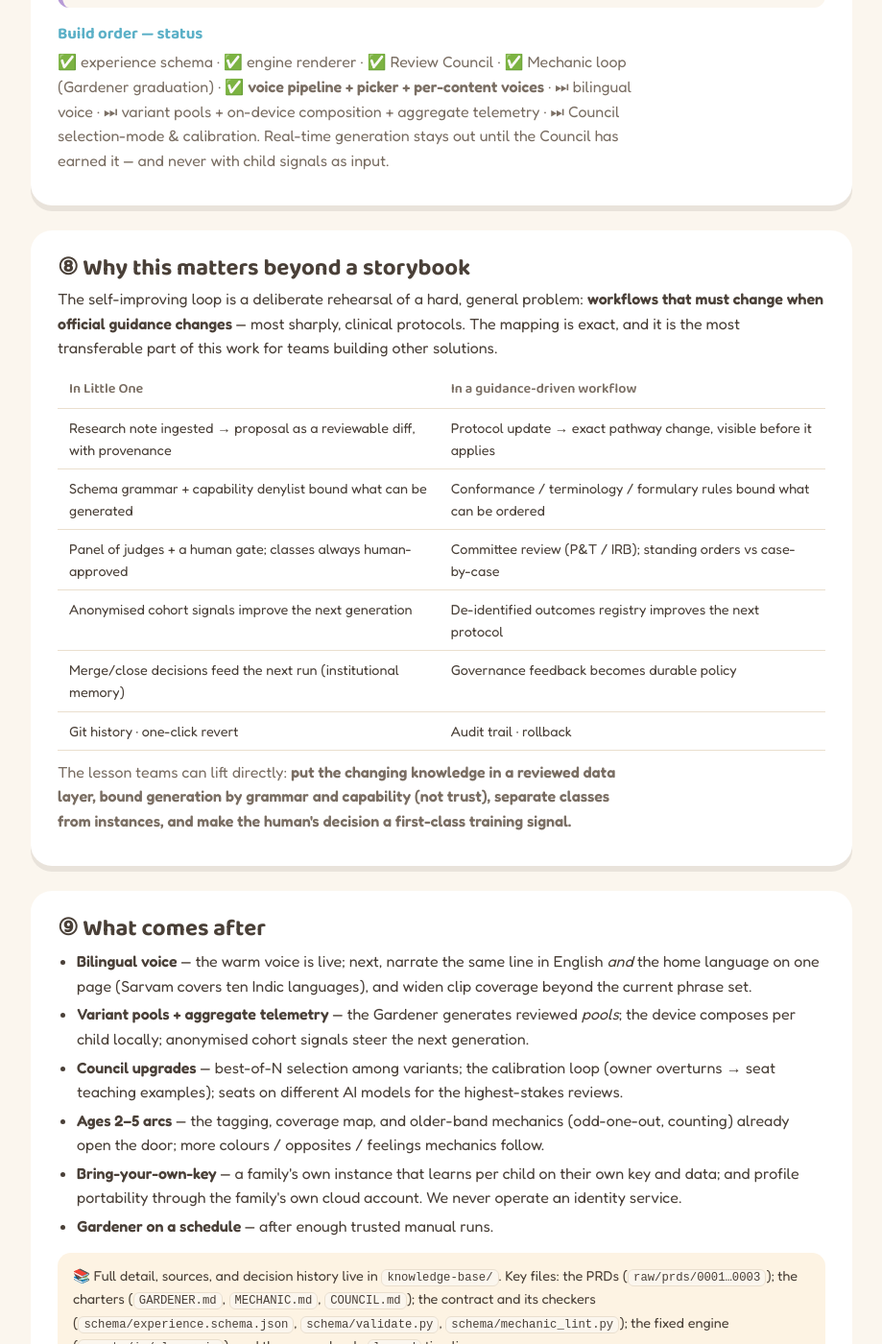
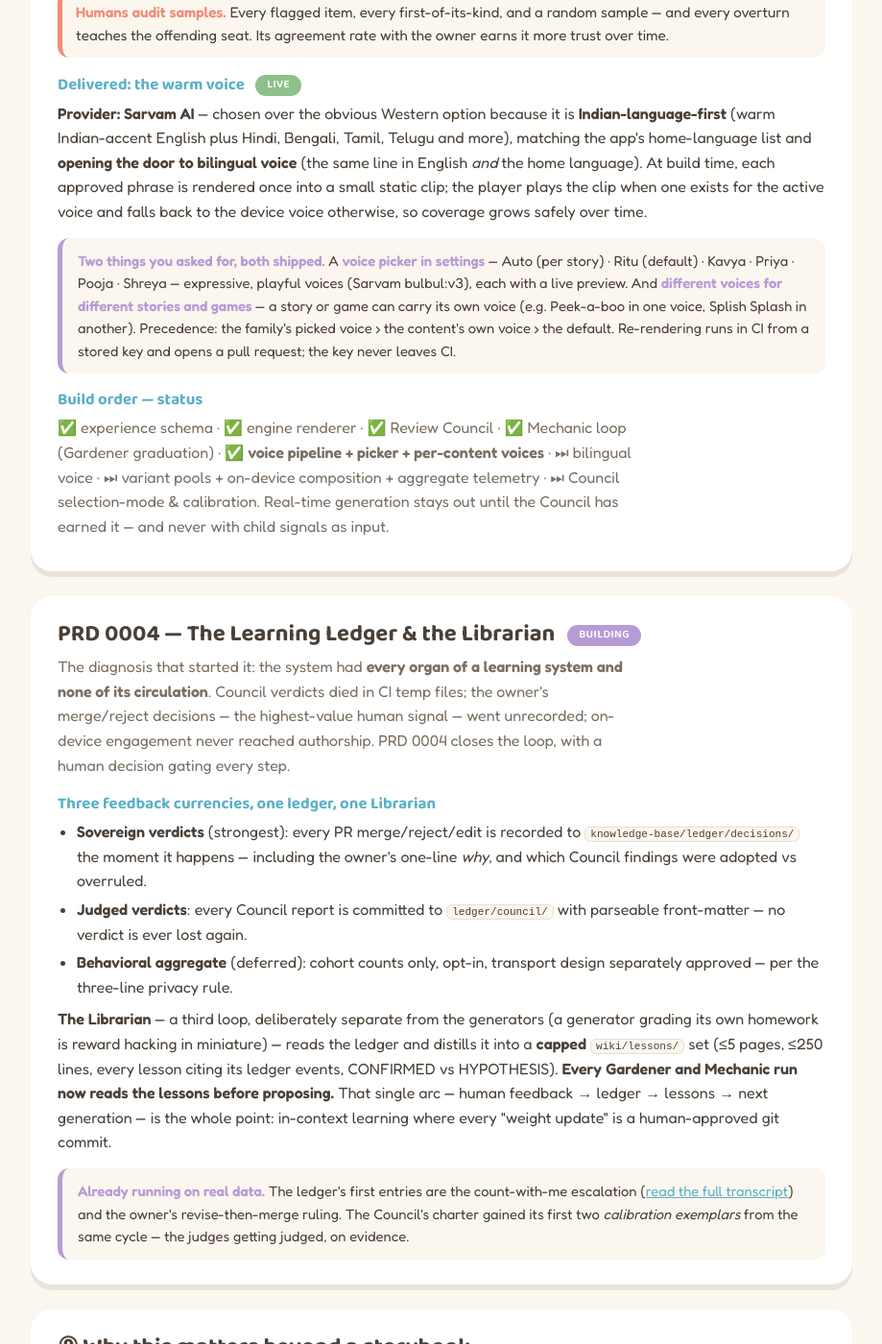
Before and after one commit to msharmas-yajur/little-one, a Jekyll site: the page docs/product-plan.html, which Jekyll copies as it is, in a window 1280 px wide and 1400 px high, scrolled down 7836 px. Shown: the whole window at 96% size, without its empty margins (180-1099 px from the left). Built offline with Jekyll 4.4.1, drawn with Linux system fonts in a browser that asks for light colours; some of the changed text lies outside the part shown.

Commit message:
Build the Librarian loop + ledger automation (PRD 0004)
- council.yml commits every verdict to knowledge-base/ledger/council/
  (review.py --ledger-out writes front-matter + report); records are
  append-only logs of events, committed direct to main
- ledger-decision.yml: every closed PR becomes a sovereign-decision event
  (proposer, decision, decider, files, owner's "Why:" comment if present)
- LIBRARIAN.md charter + librarian.yml: the third loop distills the ledger
  into capped wiki/lessons/ (≤5 pages/250 lines, ledger citations required,
  CONFIRMED vs HYPOTHESIS, seat-calibration duty); in-workflow gate enforces
  allowlist + cap + neutral-referent + provenance; PR-only, strictest review
- Gardener + Mechanic prompts now read wiki/lessons/ before proposing —
  the arc that closes the loop (ledger → lessons → next generation)
- COUNCIL.md: first two calibration exemplars from the PR #3 ruling
  (owner-directed)
- Product plan: featured Council-transcript band at the top (owner request),
  PRD 0004 section, status dashboard rows, section renumbering

Co-Authored-By: Claude Fable 5 <noreply@anthropic.com>
Claude-Session: https://claude.ai/code/session_01MZacCWyP22wamF8i5vwGU2

```diff
--- a/docs/product-plan.html
+++ b/docs/product-plan.html
@@ -63,8 +63,14 @@
   <b>designs and improves itself</b> under human review. This document is the orientation for
   anyone building on the project: the vision, the architecture, and — the point of this update —
   <b>what is actually delivered</b>.</p>
-  <p class="meta">Prepared 5&nbsp;July&nbsp;2026 · Substantially updated 7&nbsp;July&nbsp;2026 (three PRDs; the Generative Arc largely built — voice now live) ·
+  <p class="meta">Prepared 5&nbsp;July&nbsp;2026 · Substantially updated 8&nbsp;July&nbsp;2026 (four PRDs; the Generative Arc largely built — voice live; the learning loop closing) ·
   Source of truth: the project knowledge base (<code>knowledge-base/</code>) · No child data appears anywhere in this document.</p>
+
+  <div class="card" style="border-left:8px solid var(--grape);background:linear-gradient(135deg,#fff 60%,#F4EEFB);">
+    <h2>📜 Featured: the Council in Session — a complete transcript</h2>
+    <p>The single best read for understanding how this system actually governs itself. Six independently-constituted LLM judges reviewed the Mechanic's first proposal; <b>five converged on the same one-line fault</b>, the Guardian exercised its non-overridable hold, the decision <b>escalated to the human</b>, and the owner ruled — adopting three findings, overruling two, everything recorded in the append-only ledger.</p>
+    <p style="margin-top:10px;"><a href="council-review-count-with-me.html"><b>Read the full conversation: every seat's verdict, the Chairman's synthesis, and the owner's ruling →</b></a></p>
+  </div>
 
   <div class="card">
     <h2>Read this in five lines</h2>
@@ -83,8 +89,9 @@
       <a href="#prd1">⑤ PRD 0001 — Adaptive Arc</a>
       <a href="#prd2">⑥ PRD 0002 — Gardener Loop</a>
       <a href="#prd3">⑦ PRD 0003 — Generative Arc</a>
-      <a href="#why">⑧ Why it matters beyond a storybook</a>
-      <a href="#after">⑨ What comes after</a>
+      <a href="#prd4">⑧ PRD 0004 — Learning Ledger &amp; Librarian</a>
+      <a href="#why">⑨ Why it matters beyond a storybook</a>
+      <a href="#after">⑩ What comes after</a>
     </div>
   </div>
 
@@ -99,12 +106,14 @@
       <tr><td><b>Experience schema</b></td><td>Capability-bounded declarative contract for every experience; generated UI sandboxed by grammar</td><td style="text-align:right;"><span class="st live">LIVE</span></td></tr>
       <tr><td><b>Schema-driven engine</b></td><td>The player is now a pure renderer — a type registry; a new experience type is data + one entry</td><td style="text-align:right;"><span class="st live">LIVE</span></td></tr>
       <tr><td><b>Review Council</b></td><td>Six rubric-anchored LLM-judge "seats" + a Chairman; every verdict cites a knowledge-base principle</td><td style="text-align:right;"><span class="st build">BUILT</span></td></tr>
-      <tr><td><b>Mechanic loop (Gardener graduation)</b></td><td>The Gardener proposes a <i>new interaction mechanic</i> (schema + engine code) as a human-gated PR</td><td style="text-align:right;"><span class="st build">BUILT · proven</span></td></tr>
+      <tr><td><b>Mechanic loop (Gardener graduation)</b></td><td>The Gardener proposes a <i>new interaction mechanic</i> (schema + engine code) as a human-gated PR</td><td style="text-align:right;"><span class="st live">LIVE · 1 merged</span></td></tr>
+      <tr><td><b>Learning Ledger</b></td><td>Every Council verdict and every PR decision auto-recorded as append-only events — the repo's preference dataset</td><td style="text-align:right;"><span class="st build">BUILT</span></td></tr>
+      <tr><td><b>Librarian loop</b></td><td>A third loop distills the ledger into a capped <code>wiki/lessons/</code> that every Gardener/Mechanic run reads before proposing</td><td style="text-align:right;"><span class="st build">BUILT</span></td></tr>
       <tr><td><b>Warm voice (Sarvam)</b></td><td>Build-time neural narration → static clips; a settings picker (5 playful bulbul:v3 voices) + different voices per story/game; Indian-language-first</td><td style="text-align:right;"><span class="st live">LIVE</span></td></tr>
       <tr><td><b>Variant pools + aggregate telemetry</b></td><td>Generate reviewed pools; on-device composition; anonymised cohort signals feed the next generation</td><td style="text-align:right;"><span class="st plan">PLANNED</span></td></tr>
       <tr><td><b>Bring-your-own-key (per-family)</b></td><td>A family's own instance learns per-child on the family's own key and data</td><td style="text-align:right;"><span class="st plan">FUTURE</span></td></tr>
     </table></div>
-    <p class="note">📚 Content library today: <b>6 stories</b> · <b>6 tap-along games</b> live (a 7th, a counting game, is in an open Mechanic pull request awaiting review). Three story mechanics (plain / lift-the-flap / camera-mirror) and three game mechanics (find / odd-one-out / count).</p>
+    <p class="note">📚 Content library today: <b>6 stories</b> · <b>7 tap-along games</b> live — including the counting game, Council-reviewed and revised before merge (<a href="council-review-count-with-me.html">the transcript</a>). Three story mechanics (plain / lift-the-flap / camera-mirror) and three game mechanics (find / odd-one-out / count).</p>
   </div>
 
   <!-- ══════════════ PROMISES ══════════════ -->
@@ -234,9 +243,23 @@
     <p class="sub">✅ experience schema · ✅ engine renderer · ✅ Review Council · ✅ Mechanic loop (Gardener graduation) · ✅ <b>voice pipeline + picker + per-content voices</b> · ⏭ bilingual voice · ⏭ variant pools + on-device composition + aggregate telemetry · ⏭ Council selection-mode &amp; calibration. Real-time generation stays out until the Council has earned it — and never with child signals as input.</p>
   </div>
 
+  <!-- ══════════════ PRD 0004 ══════════════ -->
+  <div class="card" id="prd4">
+    <h2>PRD 0004 — The Learning Ledger &amp; the Librarian <span class="pill build">BUILDING</span></h2>
+    <p class="sub">The diagnosis that started it: the system had <b>every organ of a learning system and none of its circulation</b>. Council verdicts died in CI temp files; the owner's merge/reject decisions — the highest-value human signal — went unrecorded; on-device engagement never reached authorship. PRD 0004 closes the loop, with a human decision gating every step.</p>
+    <h3>Three feedback currencies, one ledger, one Librarian</h3>
+    <ul>
+      <li><b>Sovereign verdicts</b> (strongest): every PR merge/reject/edit is recorded to <code>knowledge-base/ledger/decisions/</code> the moment it happens — including the owner's one-line <i>why</i>, and which Council findings were adopted vs overruled.</li>
+      <li><b>Judged verdicts</b>: every Council report is committed to <code>ledger/council/</code> with parseable front-matter — no verdict is ever lost again.</li>
+      <li><b>Behavioral aggregate</b> (deferred): cohort counts only, opt-in, transport design separately approved — per the three-line privacy rule.</li>
+    </ul>
+    <p style="margin-top:8px;"><b>The Librarian</b> — a third loop, deliberately separate from the generators (a generator grading its own homework is reward hacking in miniature) — reads the ledger and distills it into a <b>capped</b> <code>wiki/lessons/</code> set (≤5 pages, ≤250 lines, every lesson citing its ledger events, CONFIRMED vs HYPOTHESIS). <b>Every Gardener and Mechanic run now reads the lessons before proposing.</b> That single arc — human feedback → ledger → lessons → next generation — is the whole point: in-context learning where every "weight update" is a human-approved git commit.</p>
+    <div class="callout"><b>Already running on real data.</b> The ledger's first entries are the count-with-me escalation (<a href="council-review-count-with-me.html">read the full transcript</a>) and the owner's revise-then-merge ruling. The Council's charter gained its first two <i>calibration exemplars</i> from the same cycle — the judges getting judged, on evidence.</div>
+  </div>
+
   <!-- ══════════════ WHY ══════════════ -->
   <div class="card" id="why">
-    <h2>⑧ Why this matters beyond a storybook</h2>
+    <h2>⑨ Why this matters beyond a storybook</h2>
     <p>The self-improving loop is a deliberate rehearsal of a hard, general problem: <b>workflows that must change when official guidance changes</b> — most sharply, clinical protocols. The mapping is exact, and it is the most transferable part of this work for teams building other solutions.</p>
     <div class="tablewrap"><table>
       <tr><th>In Little One</th><th>In a guidance-driven workflow</th></tr>
@@ -252,7 +275,7 @@
 
   <!-- ══════════════ AFTER ══════════════ -->
   <div class="card" id="after">
-    <h2>⑨ What comes after</h2>
+    <h2>⑩ What comes after</h2>
     <ul>
       <li><b>Bilingual voice</b> — the warm voice is live; next, narrate the same line in English <i>and</i> the home language on one page (Sarvam covers ten Indic languages), and widen clip coverage beyond the current phrase set.</li>
       <li><b>Variant pools + aggregate telemetry</b> — the Gardener generates reviewed <i>pools</i>; the device composes per child locally; anonymised cohort signals steer the next generation.</li>
```
Also changed, not shown: council/review.py (+14 -0 lines), knowledge-base/COUNCIL.md (+16 -1 lines), knowledge-base/LIBRARIAN.md (added, +74 -0 lines), knowledge-base/log.md (+16 -0 lines), .github/workflows/council.yml, .github/workflows/gardener-mechanic.yml, .github/workflows/gardener.yml, .github/workflows/ledger-decision.yml (added), .github/workflows/librarian.yml (added).
